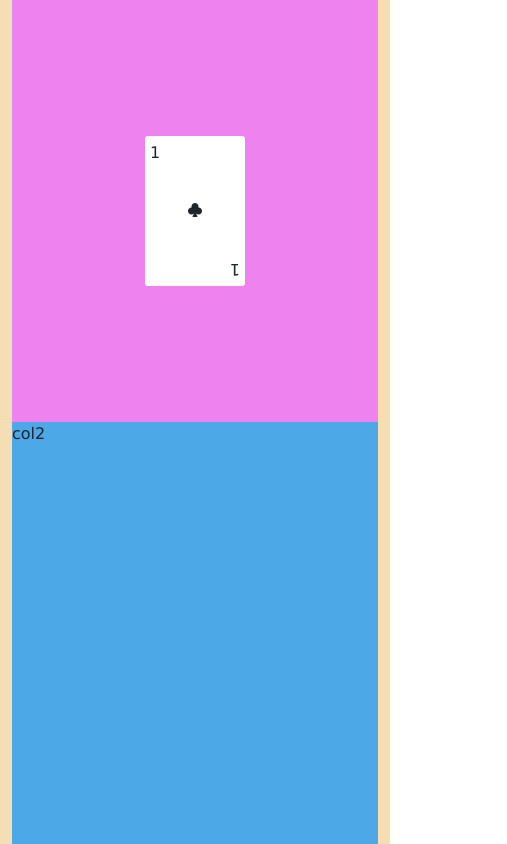
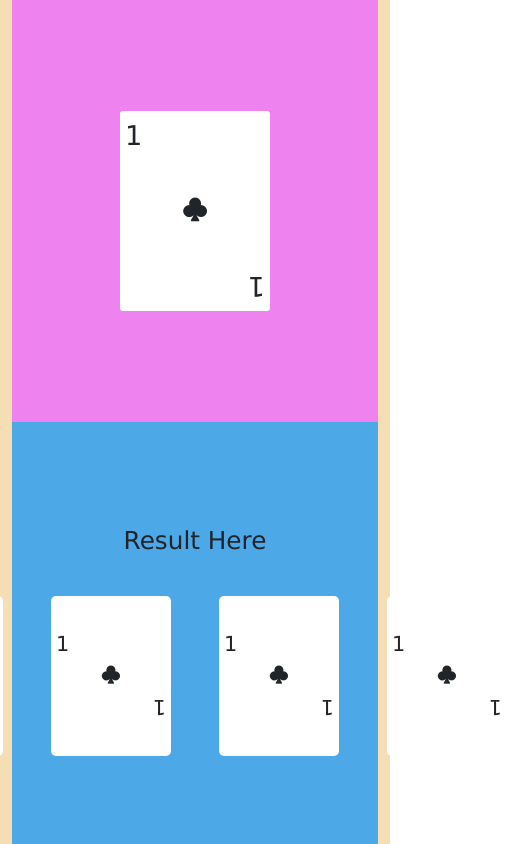
Before and after one commit to eugeneesperas05/card-game, a plain HTML site: page index.html in a window 390 px wide. Shown: the whole page, 507 px wide, since content can reach past the window. Drawn offline with nearby package versions, Linux system fonts and the light colour scheme.

Commit message:
first commit 10

```diff
--- a/index.html
+++ b/index.html
@@ -24,7 +24,44 @@
           <div class="bot-num">1</div>
         </div>
       </div>
-      <div class="col2">col2</div>
+      <div class="col2">
+        <div class="result-container">
+          <h2 class="result">Result Here</h2>
+        </div>
+        <div class="card-container">
+          <div class="choices-card">
+            <div class="top">1</div>
+            <div class="shape shape-choice">
+              <i class="bi bi-suit-club-fill"></i>
+            </div>
+            <div class="bot">1</div>
+          </div>
+
+          <div class="choices-card">
+            <div class="top">1</div>
+            <div class="shape shape-choice">
+              <i class="bi bi-suit-club-fill"></i>
+            </div>
+            <div class="bot">1</div>
+          </div>
+
+          <div class="choices-card">
+            <div class="top">1</div>
+            <div class="shape shape-choice">
+              <i class="bi bi-suit-club-fill"></i>
+            </div>
+            <div class="bot">1</div>
+          </div>
+
+          <div class="choices-card">
+            <div class="top">1</div>
+            <div class="shape shape-choice">
+              <i class="bi bi-suit-club-fill"></i>
+            </div>
+            <div class="bot">1</div>
+          </div>
+        </div>
+      </div>
     </div>
     <script src="index.js"></script>
   </body>
--- a/styles.css
+++ b/styles.css
@@ -50,6 +50,82 @@
   width: 100%;
   height: 50vh;
   background: rgb(76, 168, 230);
+  display: flex;
+  justify-content: center;
+  flex-direction: column;
+  align-items: center;
+}
+
+.card-container {
+  display: flex;
+  gap: 3rem;
+}
+
+.result-container {
+  padding: 1rem 0 2rem 0;
+}
+
+.choices-card {
+  width: 120px;
+  height: 160px;
+  background: #fff;
+  display: flex;
+  flex-direction: column;
+  justify-content: center;
+  font-size: 1.3rem;
+  border-radius: 5px;
+  padding: 5px;
+}
+
+.choices-card .shape-choice {
+  text-align: center;
+}
+
+.choices-card .bot {
+  transform: rotate(180deg);
+}
+
+@media screen and (max-width: 1080px) {
+  .container {
+    width: 100%;
+    height: 100vh;
+    background: wheat;
+    display: flex;
+    justify-content: center;
+    align-items: center;
+    flex-direction: column;
+  }
+
+  .col1 {
+    width: 100%;
+    height: 50vh;
+    background: violet;
+  }
+  .col2 {
+    width: 100%;
+    height: 50vh;
+    background: rgb(76, 168, 230);
+  }
+
+  .given-card {
+    width: 150px;
+    height: 200px;
+    padding: 5px;
+    background: #fff;
+    border-radius: 3px;
+    display: flex;
+    flex-direction: column;
+    justify-content: space-between;
+    font-size: 1.7rem;
+  }
+
+  .given-card .shape {
+    text-align: center;
+  }
+
+  .given-card .bot-num {
+    transform: rotate(180deg);
+  }
 }
 
 @media screen and (max-width: 767px) {
```
